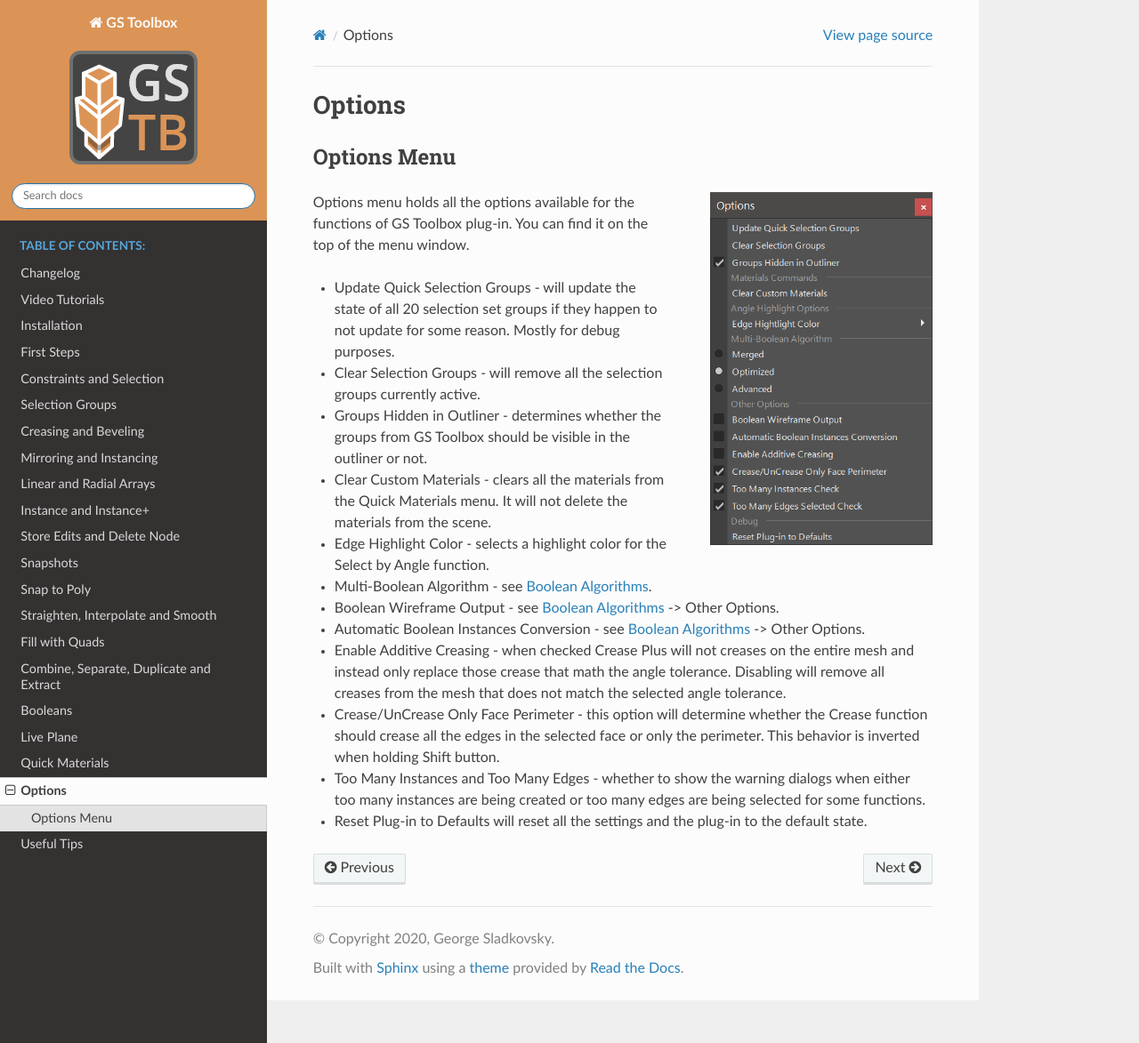
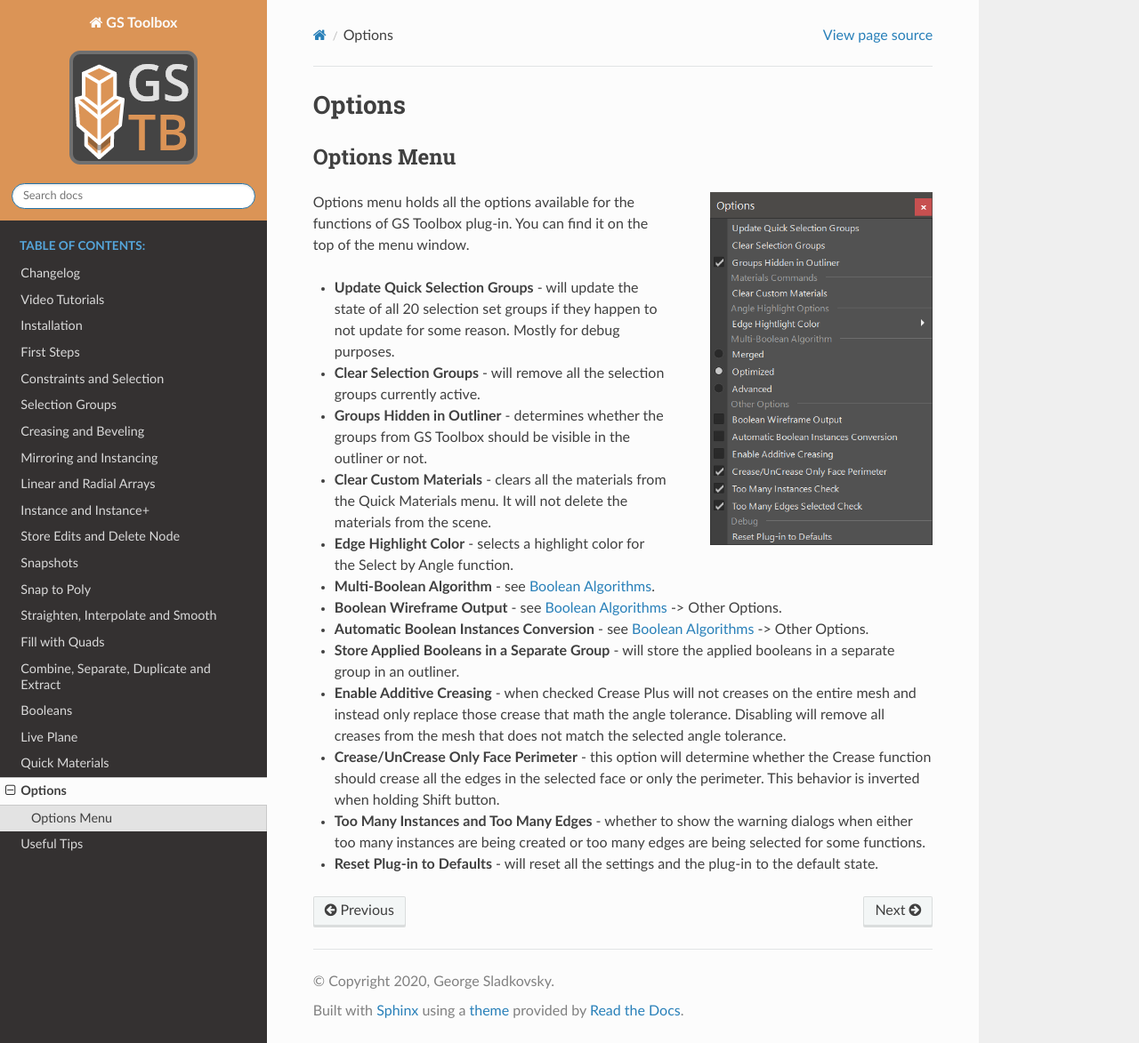
Before and after one commit to Video-Nomad/gs-toolbox-docs, a Sphinx documentation site: the page built from docs/source/options.rst, in a window 1280 px wide and 1173 px high. Shown: the whole window at 89% size. Built offline with Sphinx 7.4.7 and the Read the Docs theme 2.0.0, drawn with Linux system fonts in a browser that asks for light colours; pages that are not in the unit, such as notebooks, are missing from menus.

Commit message:
v1.2.4 changes, boolean page updated for v1.2.4, options page updated for v1.2.4

```diff
--- a/docs/source/options.rst
+++ b/docs/source/options.rst
@@ -15,15 +15,16 @@
 
 Options menu holds all the options available for the functions of GS Toolbox plug-in. You can find it on the top of the menu window.
 
-- Update Quick Selection Groups - will update the state of all 20 selection set groups if they happen to not update for some reason. Mostly for debug purposes.
-- Clear Selection Groups - will remove all the selection groups currently active.
-- Groups Hidden in Outliner - determines whether the groups from GS Toolbox should be visible in the outliner or not.
-- Clear Custom Materials - clears all the materials from the Quick Materials menu. It will not delete the materials from the scene.
-- Edge Highlight Color - selects a highlight color for the Select by Angle function.
-- Multi-Boolean Algorithm - see :ref:`booleans-algorithms-ref`.
-- Boolean Wireframe Output - see :ref:`booleans-algorithms-ref` -> Other Options.
-- Automatic Boolean Instances Conversion - see :ref:`booleans-algorithms-ref` -> Other Options.
-- Enable Additive Creasing - when checked Crease Plus will not creases on the entire mesh and instead only replace those crease that math the angle tolerance. Disabling will remove all creases from the mesh that does not match the selected angle tolerance.
-- Crease/UnCrease Only Face Perimeter - this option will determine whether the Crease function should crease all the edges in the selected face or only the perimeter. This behavior is inverted when holding Shift button.
-- Too Many Instances and Too Many Edges - whether to show the warning dialogs when either too many instances are being created or too many edges are being selected for some functions.
-- Reset Plug-in to Defaults will reset all the settings and the plug-in to the default state.
+- **Update Quick Selection Groups** - will update the state of all 20 selection set groups if they happen to not update for some reason. Mostly for debug purposes.
+- **Clear Selection Groups** - will remove all the selection groups currently active.
+- **Groups Hidden in Outliner** - determines whether the groups from GS Toolbox should be visible in the outliner or not.
+- **Clear Custom Materials** - clears all the materials from the Quick Materials menu. It will not delete the materials from the scene.
+- **Edge Highlight Color** - selects a highlight color for the Select by Angle function.
+- **Multi-Boolean Algorithm** - see :ref:`booleans-algorithms-ref`.
+- **Boolean Wireframe Output** - see :ref:`booleans-algorithms-ref` -> Other Options.
+- **Automatic Boolean Instances Conversion** - see :ref:`booleans-algorithms-ref` -> Other Options.
+- **Store Applied Booleans in a Separate Group** - will store the applied booleans in a separate group in an outliner.
+- **Enable Additive Creasing** - when checked Crease Plus will not creases on the entire mesh and instead only replace those crease that math the angle tolerance. Disabling will remove all creases from the mesh that does not match the selected angle tolerance.
+- **Crease/UnCrease Only Face Perimeter** - this option will determine whether the Crease function should crease all the edges in the selected face or only the perimeter. This behavior is inverted when holding Shift button.
+- **Too Many Instances and Too Many Edges** - whether to show the warning dialogs when either too many instances are being created or too many edges are being selected for some functions.
+- **Reset Plug-in to Defaults** - will reset all the settings and the plug-in to the default state.
```
Also changed, not shown: docs/source/booleans.rst (+7 -2 lines), docs/source/changelog.rst (+26 -2 lines).
